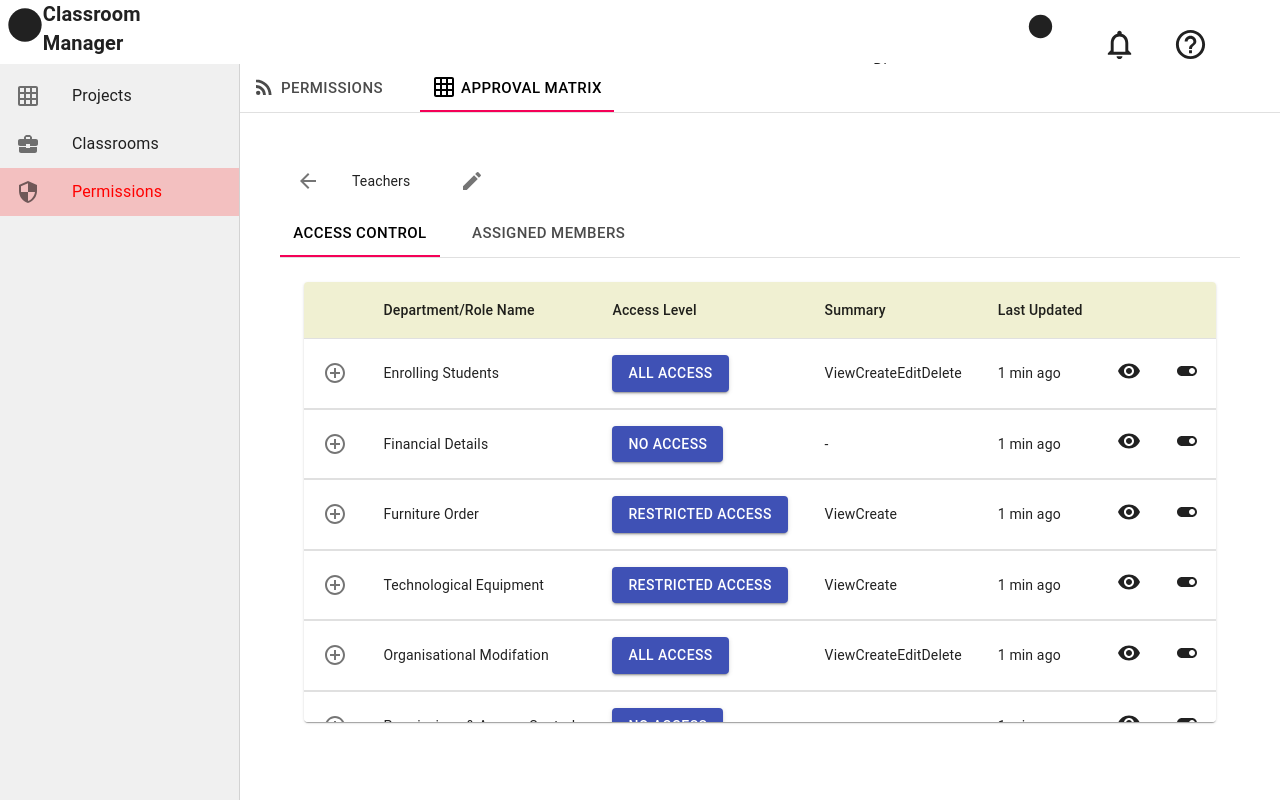
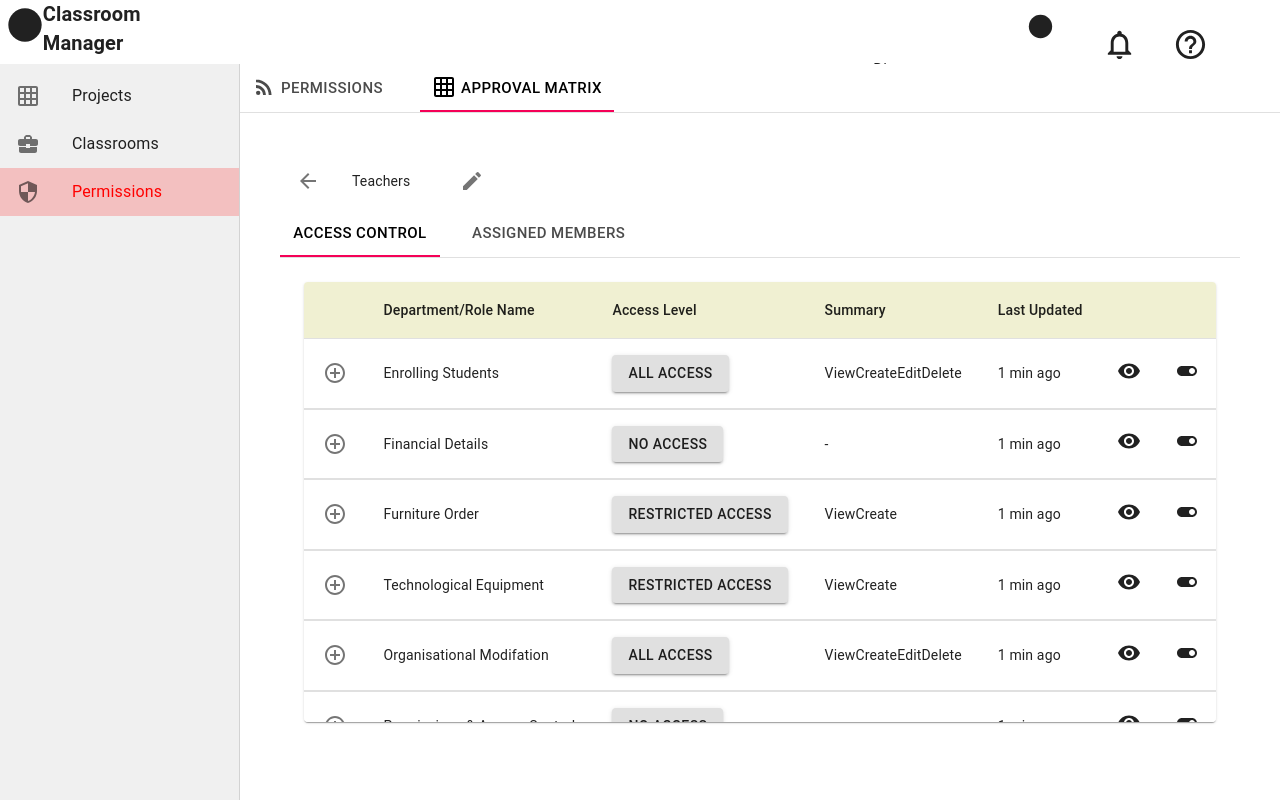
Before and after one commit to Nagadivyasree15/Classroom_Manager, a React (Create React App) app: page / in a window 1280 px wide. Both pictures are taken after a click on the tab "APPROVAL MATRIX". Built offline with nearby package versions, Linux system fonts and the light colour scheme.

Commit message:
final commit

```diff
--- a/src/Components/AccessControl.jsx
+++ b/src/Components/AccessControl.jsx
@@ -34,7 +34,6 @@ import AddCircleOutlineIcon from '@material-ui/icons/AddCircleOutline';
 import RemoveCircleOutlineIcon from '@material-ui/icons/RemoveCircleOutline';
 import ToggleOffIcon from '@material-ui/icons/ToggleOff';
 import ToggleOnIcon from '@material-ui/icons/ToggleOn';
-//import KeyboardBackspaceIcon from '@material-ui/icons/KeyboardBackspace';
 import ArrowBackIcon from '@material-ui/icons/ArrowBack';
 import React, { useState } from 'react';
 import roleData from '../Database/database';
@@ -72,7 +71,7 @@ const AccessControl = () => {
   const [tabValue, setTabValue] = useState('1');
   const [expanded, setExpanded] = useState(false);
   const [accessValue, setAccessValue] = useState('allaccess');
-  const [accessControl, setAccessControl] = useState('primary');
+  const [accessControl, setAccessControl] = useState('default');
   const [iconId, setIconId] = useState(0);
   const [checked, setChecked] = useState({
     view: true,
@@ -83,6 +82,7 @@ const AccessControl = () => {
   const { view, edit, create, remove } = checked;
   const data = roleData;
   const handleChange = (event, newValue) => {
+    console.log(newValue);
     setTabValue(newValue);
   };
   const handleAccess = (e) => {
```
